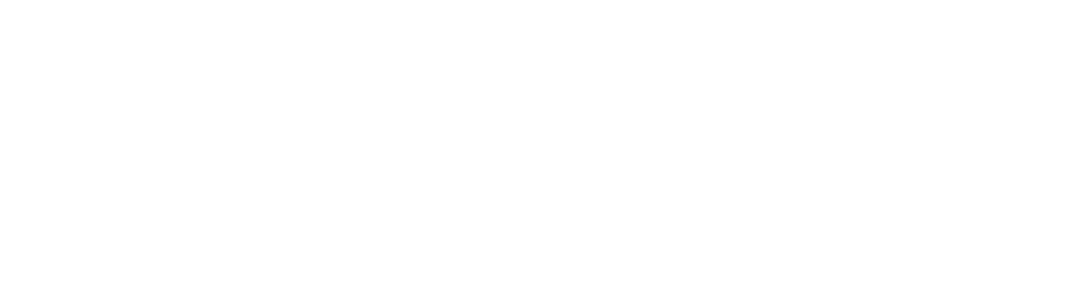
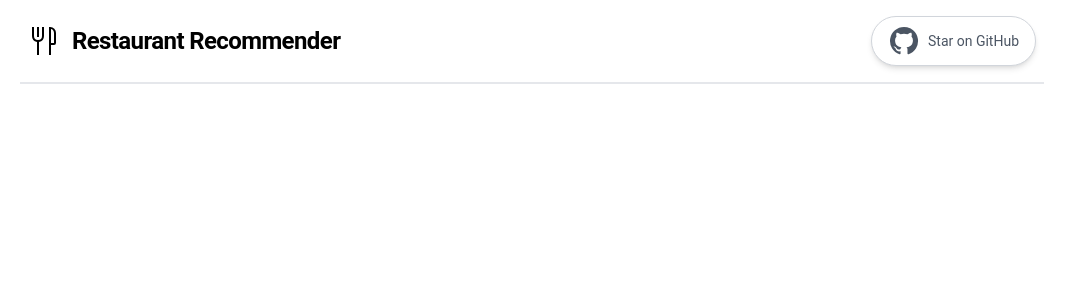
Before and after one commit to roberthgnz/restaurant-recommender, a Vue app: page / in a window 1280 px wide. Shown: the top 300 px of the page, without its empty margins (108-1175 px from the left). Built offline with nearby package versions, Linux system fonts and the light colour scheme.

Commit message:
feat: add header component

```diff
--- a/package.json
+++ b/package.json
@@ -18,6 +18,7 @@
     "autoprefixer": "^10.4.13",
     "dotenv": "^16.0.3",
     "postcss": "^8.4.21",
+    "tailwindcss": "^3.2.6",
     "vite": "^4.1.1"
   }
 }
--- a/src/App.vue
+++ b/src/App.vue
@@ -1,5 +1,7 @@
 <script setup>
 import { onMounted, ref } from "vue";
+
+import TheHeader from './components/TheHeader.vue'
 
 const result = ref("");
 
@@ -30,5 +32,10 @@ const getCompletion = async () => {
 </script>
 
 <template>
-  <p>{{ result }}</p>
+  <div class="flex max-w-5xl mx-auto flex-col items-center justify-center min-h-screen">
+    <TheHeader />
+    <main class="flex flex-1 w-full flex-col items-center justify-center text-center px-4 mt-12 sm:mt-20">
+      <p>{{ result }}</p>
+    </main>
+  </div>
 </template>
--- /dev/null
+++ b/src/components/TheHeader.vue
@@ -0,0 +1,28 @@
+<template>
+    <header class="flex justify-between items-center w-full border-b-2 py-4 px-2">
+        <a class="flex space-x-3" href="/">
+            <svg focusable="false" preserveAspectRatio="xMidYMid meet" xmlns="http://www.w3.org/2000/svg"
+                fill="currentColor" width="32" height="32" viewBox="0 0 32 32" aria-hidden="true">
+                <path d="M9 2H11V12H9z"></path>
+                <path
+                    d="M14 11a4 4 0 01-8 0V2H4v9a6 6 0 005 5.91V30h2V16.91A6 6 0 0016 11V2H14zM22 2H21V30h2V20h3a2 2 0 002-2V8A5.78 5.78 0 0022 2zm4 16H23V4.09c2.88.56 3 3.54 3 3.91z">
+                </path>
+                <title>Restaurant</title>
+            </svg>
+            <h1 class="text-2xl font-bold tracking-tight">
+                Restaurant Recommender
+            </h1>
+        </a>
+        <a class="flex max-w-fit items-center justify-center space-x-2 rounded-full border border-gray-300 bg-white px-4 py-2 text-sm text-gray-600 shadow-md transition-colors hover:bg-gray-100"
+            href="https://github.com/HolaSoyGonZzA/restaurant-recommender" target="_blank" rel="noopener noreferrer">
+            <svg focusable="false" preserveAspectRatio="xMidYMid meet" xmlns="http://www.w3.org/2000/svg"
+                fill="currentColor" width="32" height="32" viewBox="0 0 32 32" aria-hidden="true">
+                <path fill-rule="evenodd"
+                    d="M16,2a14,14,0,0,0-4.43,27.28c.7.13,1-.3,1-.67s0-1.21,0-2.38c-3.89.84-4.71-1.88-4.71-1.88A3.71,3.71,0,0,0,6.24,22.3c-1.27-.86.1-.85.1-.85A2.94,2.94,0,0,1,8.48,22.9a3,3,0,0,0,4.08,1.16,2.93,2.93,0,0,1,.88-1.87c-3.1-.36-6.37-1.56-6.37-6.92a5.4,5.4,0,0,1,1.44-3.76,5,5,0,0,1,.14-3.7s1.17-.38,3.85,1.43a13.3,13.3,0,0,1,7,0c2.67-1.81,3.84-1.43,3.84-1.43a5,5,0,0,1,.14,3.7,5.4,5.4,0,0,1,1.44,3.76c0,5.38-3.27,6.56-6.39,6.91a3.33,3.33,0,0,1,.95,2.59c0,1.87,0,3.38,0,3.84s.25.81,1,.67A14,14,0,0,0,16,2Z">
+                </path>
+                <title>Logo GitHub</title>
+            </svg>
+            <p>Star on GitHub</p>
+        </a>
+    </header>
+</template>
```
Also changed, not shown: 1 other file (tests, documents, lock files or other folders).
